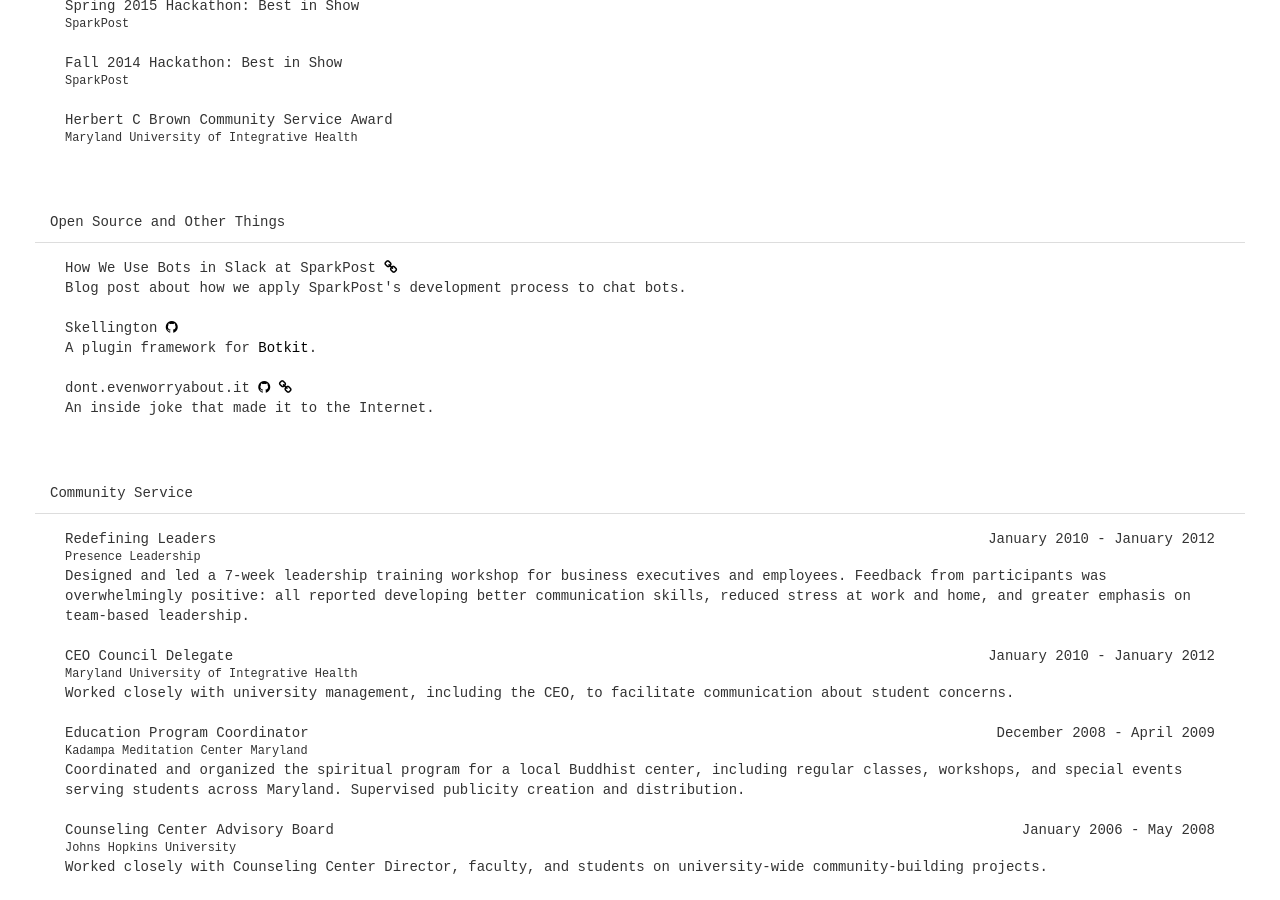
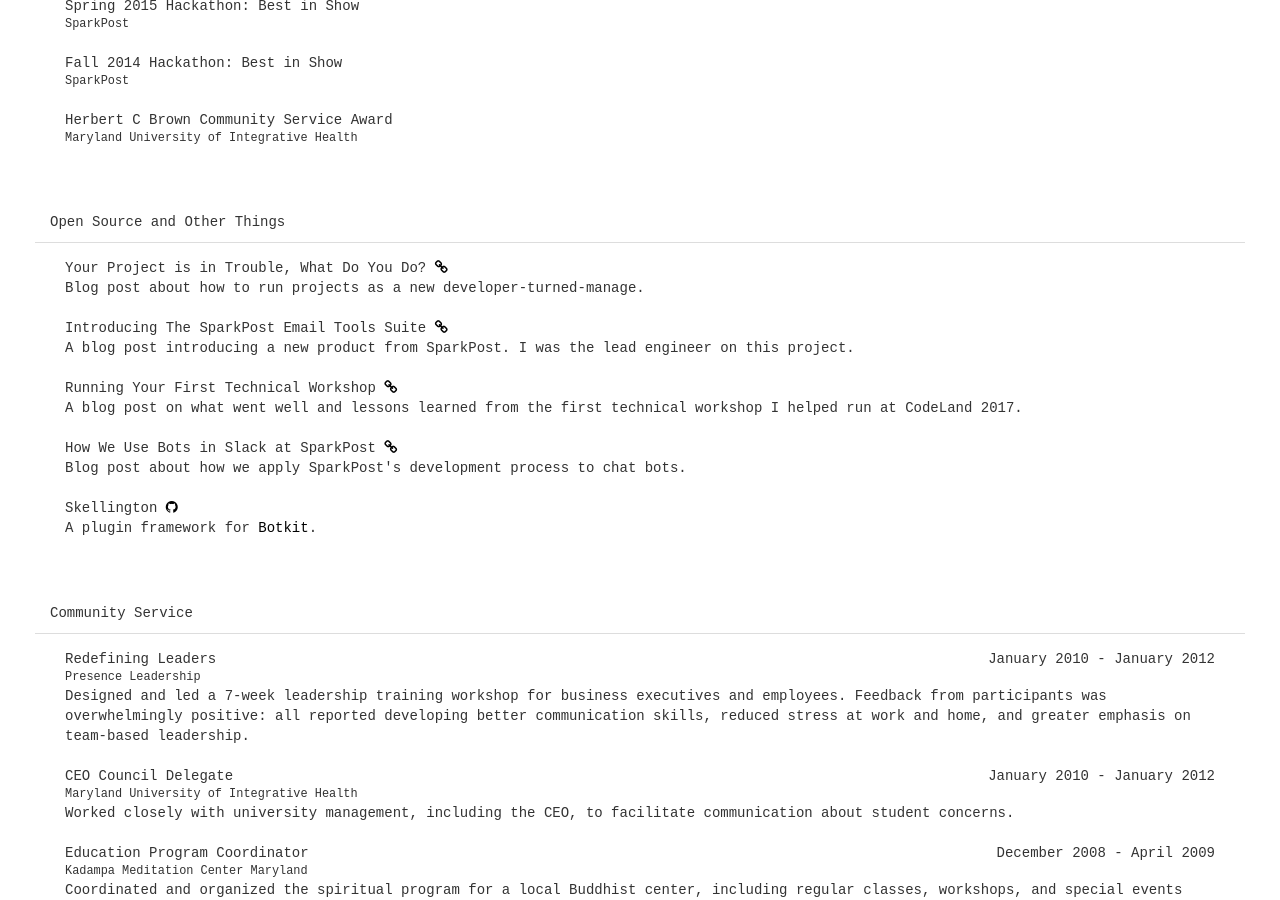
Before and after one commit to colestrode/colestrode.github.io, a Jekyll site: the page built from _pages/cv.html, in a window 1280 px wide and 900 px high, scrolled down 2566 px. Built offline with Jekyll 4.4.1, drawn with Linux system fonts in a browser that asks for light colours.

Commit message:
Added blog posts

```diff
--- a/_pages/cv.html
+++ b/_pages/cv.html
@@ -358,6 +358,27 @@
         <div class="col-xs-12">
 
           <div class="row margin-bottom-small">
+            <div class="col-xs-12">Your Project is in Trouble, What Do You Do? <a href="https://www.sparkpost.com/blog/project-trouble/" target="_blank" class="dark-link"><i class="fa fa-link"></i></a></div>
+            <div class="col-xs-12">
+              <div class="pull-left">Blog post about how to run projects as a new developer-turned-manage.</div>
+            </div>
+          </div>
+
+          <div class="row margin-bottom-small">
+            <div class="col-xs-12">Introducing The SparkPost Email Tools Suite <a href="https://www.sparkpost.com/blog/sparkpost-email-tools-suite/" target="_blank" class="dark-link"><i class="fa fa-link"></i></a></div>
+            <div class="col-xs-12">
+              <div class="pull-left">A blog post introducing a new product from SparkPost. I was the lead engineer on this project.</div>
+            </div>
+          </div>
+
+          <div class="row margin-bottom-small">
+            <div class="col-xs-12">Running Your First Technical Workshop <a href="https://www.sparkpost.com/blog/running-technical-workshop/" target="_blank" class="dark-link"><i class="fa fa-link"></i></a></div>
+            <div class="col-xs-12">
+              <div class="pull-left">A blog post on what went well and lessons learned from the first technical workshop I helped run at CodeLand 2017.</div>
+            </div>
+          </div>
+
+          <div class="row margin-bottom-small">
             <div class="col-xs-12">How We Use Bots in Slack at SparkPost <a href="https://www.sparkpost.com/blog/using-slack-bots-sparkpost" target="_blank" class="dark-link"><i class="fa fa-link"></i></a></div>
             <div class="col-xs-12">
               <div class="pull-left">Blog post about how we apply SparkPost's development process to chat bots.</div>
@@ -368,17 +389,6 @@
             <div class="col-xs-12">Skellington <a href="https://github.com/colestrode/skellington" target="_blank" class="dark-link"><i class="fa fa-github"></i></a></div>
             <div class="col-xs-12">
               <div class="pull-left">A plugin framework for <a href="https://github.com/howdyai/botkit" class="dark-link" target="_blank">Botkit</a>.</div>
-            </div>
-          </div>
-
-          <div class="row margin-bottom-small">
-            <div class="col-xs-12">
-              dont.evenworryabout.it
-              <a href="https://github.com/colestrode/dontworry/tree/gh-pages" target="_blank" class="dark-link"><i class="fa fa-github"></i></a>
-              <a href="https://dont.evenworryabout.it" target="_blank" class="dark-link"><i class="fa fa-link"></i></a>
-            </div>
-            <div class="col-xs-12">
-              <div class="pull-left">An inside joke that made it to the Internet.</div>
             </div>
           </div>
         </div>
```
